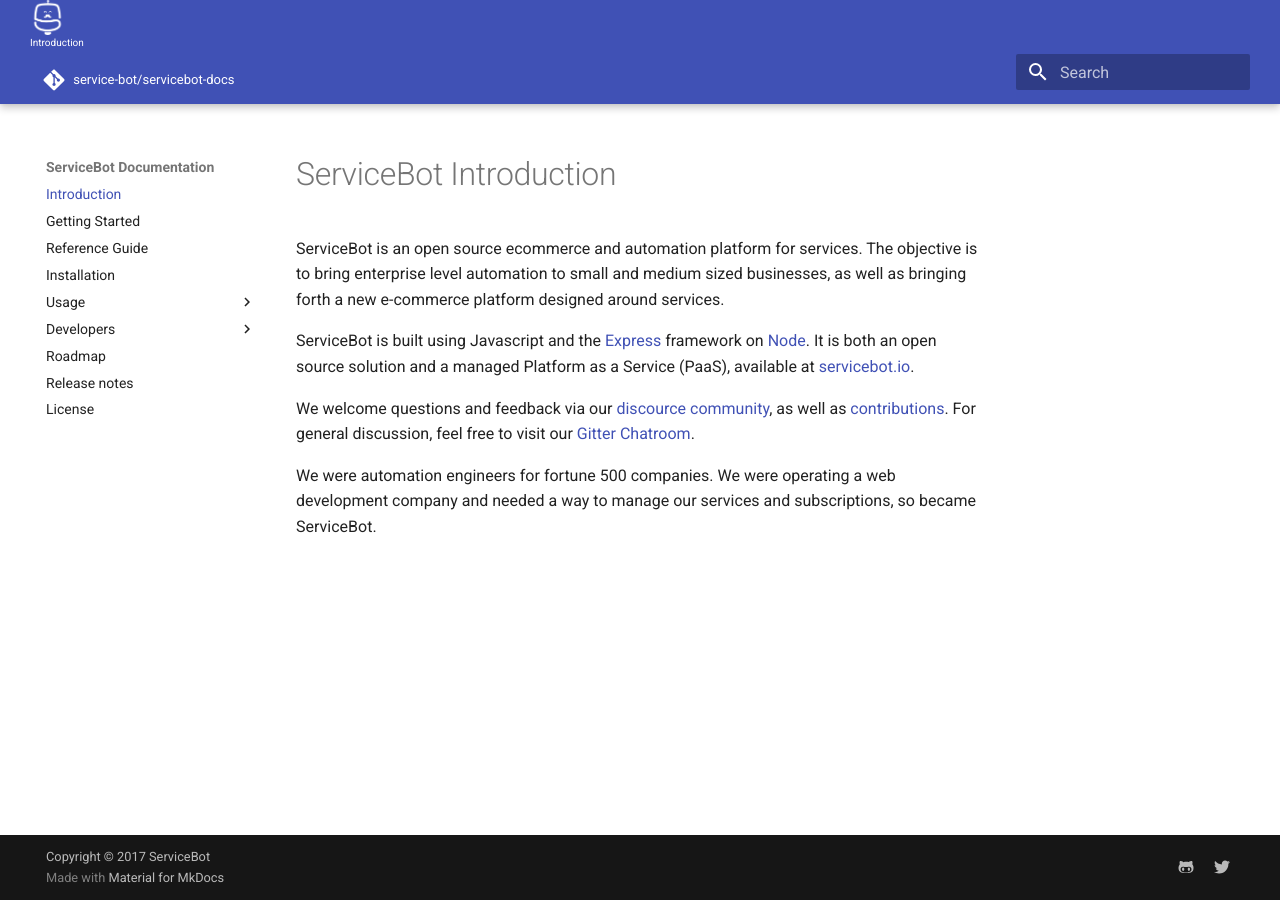
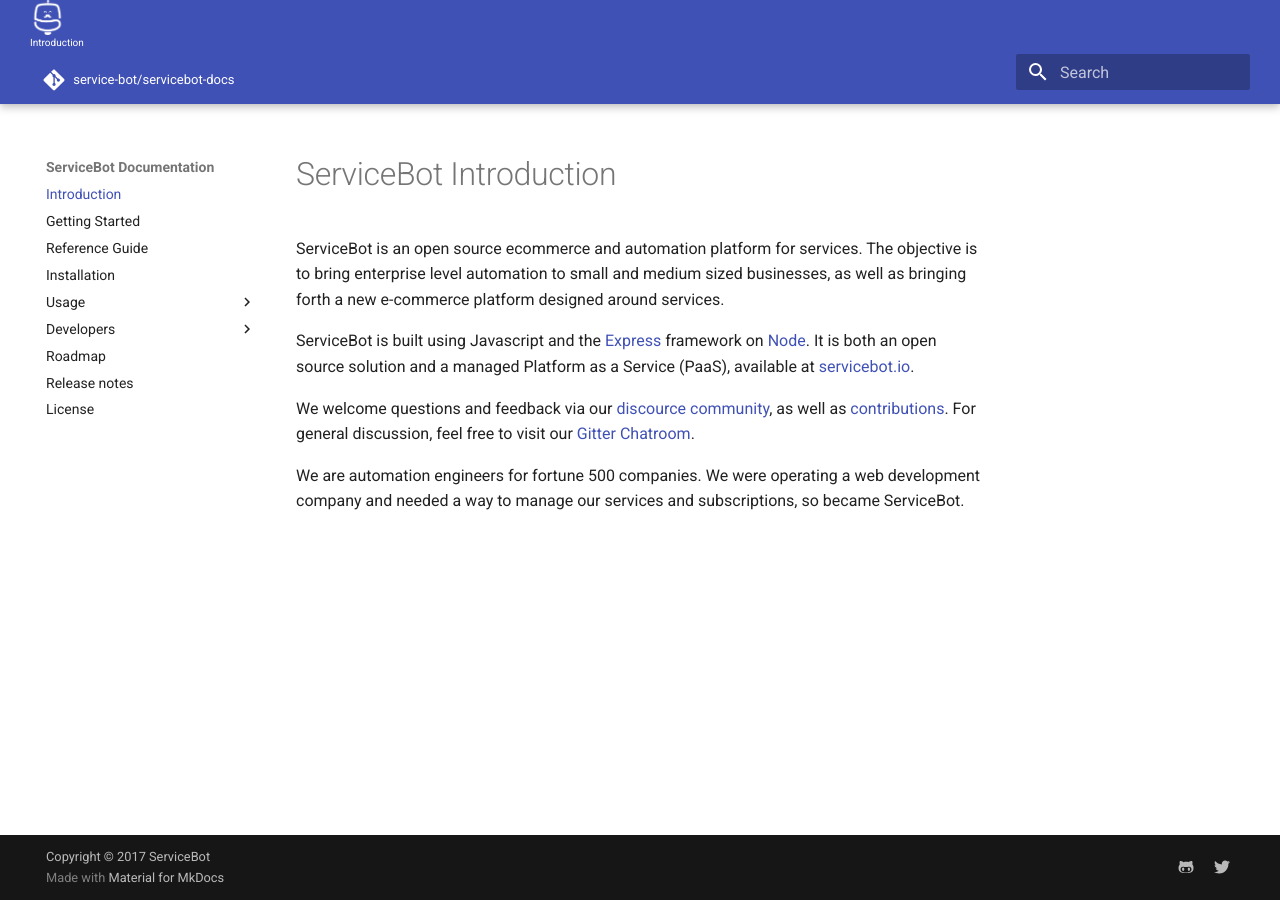
Before and after one commit to service-bot/servicebot-docs, an MkDocs documentation site: the page built from docs/index.md, in a window 1280 px wide. Built offline with MkDocs 1.6.1 and Material for MkDocs 9.7.7, drawn with Linux system fonts in a browser that asks for light colours; comment, search, counter and statistics services are not loaded; old or Windows-style settings are respelled for this version of MkDocs.

Commit message:
more usage guide added

```diff
--- a/docs/index.md
+++ b/docs/index.md
@@ -6,4 +6,4 @@
 
 We welcome questions and feedback via our [discource community](http://community.servicebot.io/), as well as [contributions](https://github.com/servicebot/servicebot). For general discussion, feel free to visit our [Gitter Chatroom](https://gitter.im/service-bot/Lobby).
 
-We were automation engineers for fortune 500 companies. We were operating a web development company and needed a way to manage our services and subscriptions, so became ServiceBot.
+We are automation engineers for fortune 500 companies. We were operating a web development company and needed a way to manage our services and subscriptions, so became ServiceBot.
--- a/mkdocs.yml
+++ b/mkdocs.yml
@@ -20,6 +20,8 @@
       - Request a Service: request_service.md
       - Approve a Service: approve_service.md
       - Messaging: messaging.md
+      - View Invoices: invoice.md
+      - Give a Refule: refund.md
       - Roles and Permissions: roles.md
       - Change operation mode: operation_mode.md
       - Change Branding: branding.md
```
Also changed, not shown: docs/invoice.md (added), docs/refund.md (added).
